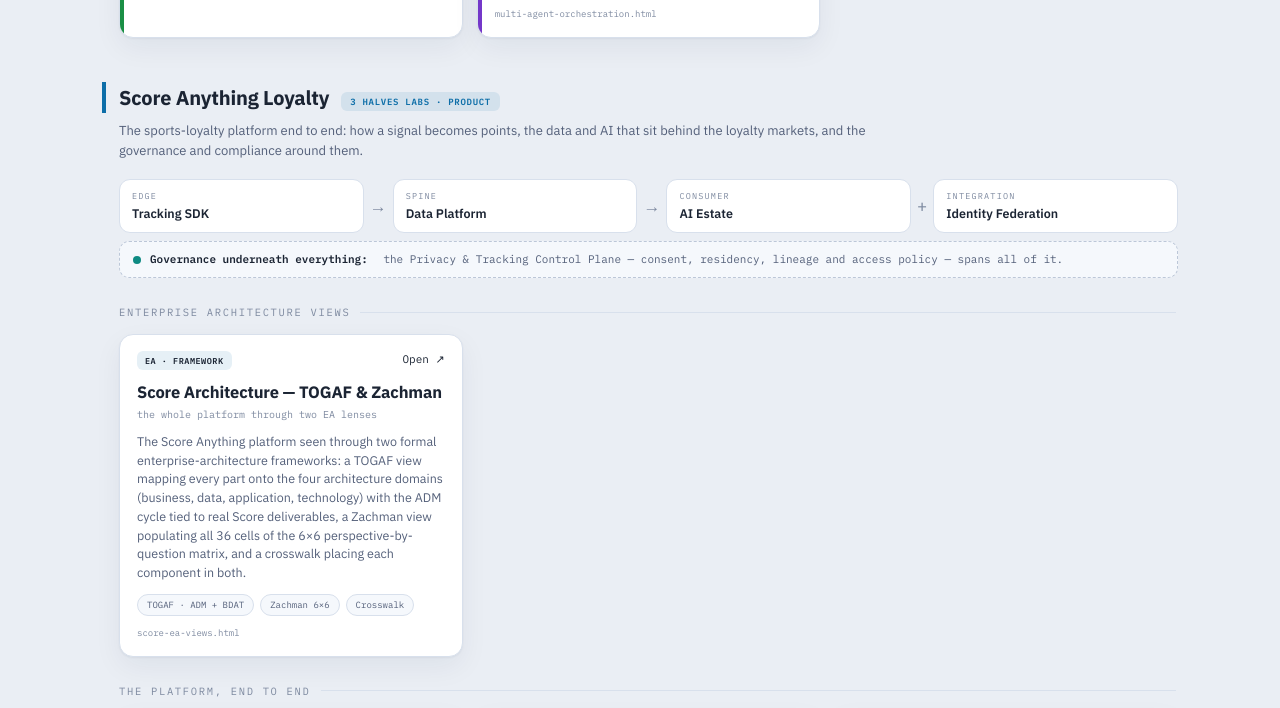
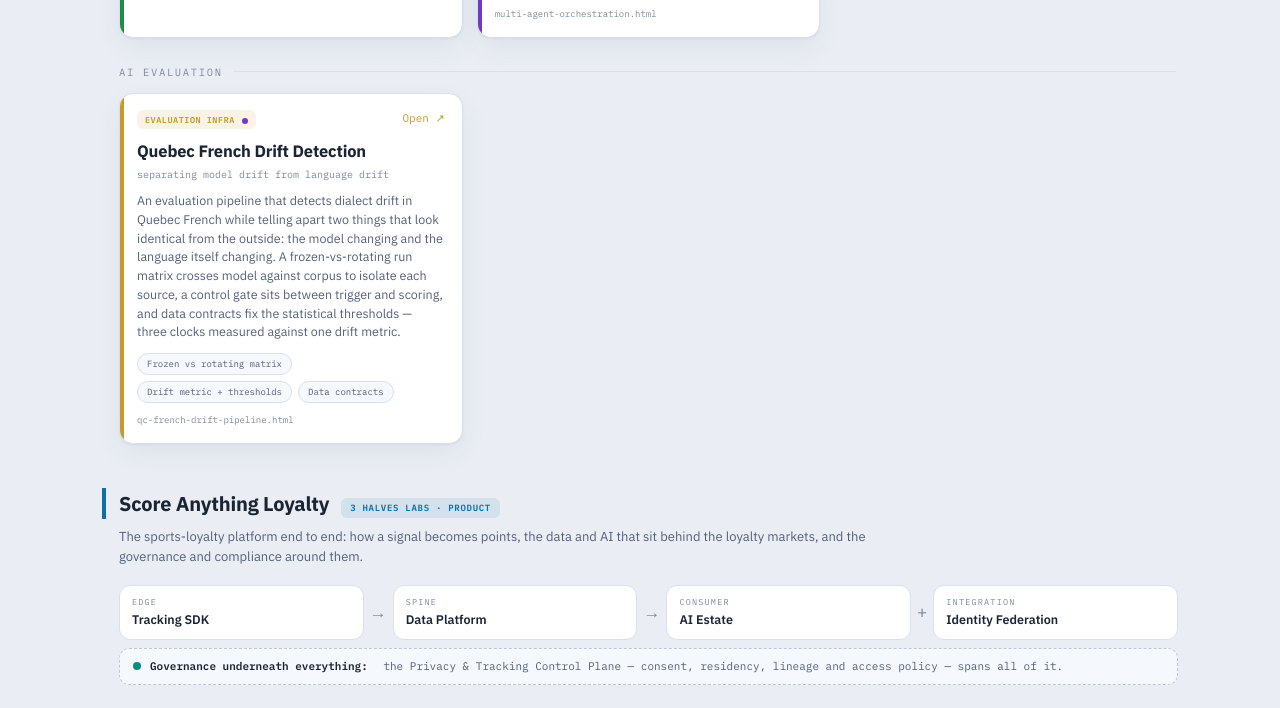
Before and after one commit to bdot-real/archsamples, a plain HTML site: page index.html in a window 1280 px wide. Shown: the part 2432-3140 px from the top of the page. Drawn offline with Linux system fonts and the light colour scheme.

Commit message:
Add AI evaluation section and update footer contact
Added a new section for AI evaluation with a card for Quebec French Drift Detection. Updated the contact email in the footer.

```diff
--- a/index.html
+++ b/index.html
@@ -206,6 +206,18 @@
         <div class="fname">multi-agent-orchestration.html</div>
       </a>
     </div>
+
+    <div class="section-h">AI evaluation</div>
+    <div class="grid">
+      <a class="card" href="qc-french-drift-pipeline.html" style="--accent:var(--gold)">
+        <div class="ctop"><span class="role-badge" style="color:var(--gold);background:rgba(199,154,46,.12)">Evaluation infra<span class="ai-dot"></span></span><span class="open">Open ↗</span></div>
+        <h3>Quebec French Drift Detection</h3>
+        <div class="sub">separating model drift from language drift</div>
+        <p>An evaluation pipeline that detects dialect drift in Quebec French while telling apart two things that look identical from the outside: the model changing and the language itself changing. A frozen-vs-rotating run matrix crosses model against corpus to isolate each source, a control gate sits between trigger and scoring, and data contracts fix the statistical thresholds — three clocks measured against one drift metric.</p>
+        <div class="tags"><span class="tag">Frozen vs rotating matrix</span><span class="tag">Drift metric + thresholds</span><span class="tag">Data contracts</span></div>
+        <div class="fname">qc-french-drift-pipeline.html</div>
+      </a>
+    </div>
   </div>
 
   <!-- ===================== TRACK 1 · SCORE ===================== -->
@@ -410,7 +422,7 @@
     <p class="track-desc" style="margin-top:-4px">Built on Vault and vendor-neutral by design, where the operator's inability to read tenant secrets is enforced by policy and provable from the audit log — with an on-box AI substrate so its AI features never ship data to a third party.</p>
     <div class="grid">
 
-      <a class="card hub" href="/archsamples/architecture-site/index.html" style="background:linear-gradient(135deg,#7c3fd6,#48208f)">
+      <a class="card hub" href="/architecture-site/index.html" style="background:linear-gradient(135deg,#7c3fd6,#48208f)">
         <div class="ctop"><span class="role-badge">Project · Sepulchre</span><span class="open">Open site ↗</span></div>
         <h3>Sepulchre — the full architecture site</h3>
         <div class="sub">zero-knowledge credential broker · complete deep-dive</div>
@@ -567,7 +579,7 @@
 
   <div class="foot">
     Architecture collection by Blake Medulan &nbsp;·&nbsp; Score Anything (3 Halves Labs), independent open-source projects (Sepulchre, OSSS), and reference studies<br>
-    <span class="ai-dot" style="margin:0 5px 0 0"></span>marks an AI architecture &nbsp;·&nbsp; dashed cards are in progress &nbsp;·&nbsp; contact <a href="mailto:blake.medulan@gmail.com">blake.medulan@gmail.com</a>
+    <span class="ai-dot" style="margin:0 5px 0 0"></span>marks an AI architecture &nbsp;·&nbsp; dashed cards are in progress &nbsp;·&nbsp; contact <a href="mailto:blake@3halves-labs.com">blake@3halves-labs.com</a>
   </div>
 
 </div>
```
